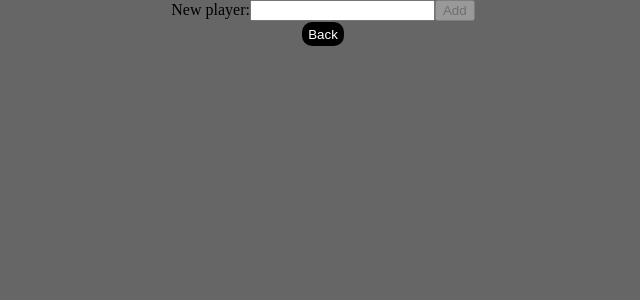
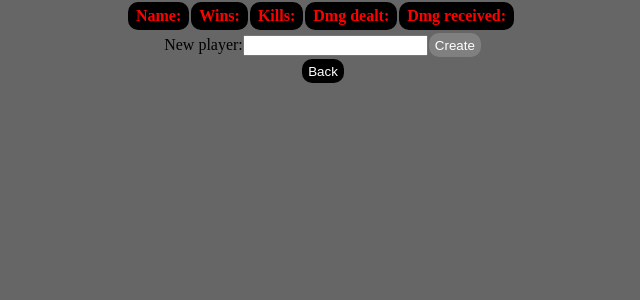
Before and after one commit to kotliluk/KAJ-Tanks, a React (Create React App) app in the folder kaj-tanks/: page / in a window 1280 px wide. Shown: the top 300 px of the page, without its empty margins (317-957 px from the left). Built offline with nearby package versions, Linux system fonts and the light colour scheme.

Commit message:
Add player stats table.

```diff
--- /dev/null
+++ b/kaj-tanks/src/components/other/playerTable.tsx
@@ -0,0 +1,49 @@
+import React from "react";
+import {PlayerStats, winRatio} from "../../player/playerStats";
+
+interface PlayerTableProps {
+  // players to be displayed
+  players: PlayerStats[],
+  // when true, shows Wins column with "ratio% (wins/games)"
+  showWins: boolean,
+  // when true, shows a column with delete buttons
+  showDelete: boolean,
+  // handler of deleting a player, receives his id
+  onDelete?: (id: number) => void
+}
+
+/**
+ * Displays player stats in a table.
+ */
+export class PlayerTable extends React.Component<PlayerTableProps, any> {
+  render() {
+    const handleDelete = this.props.onDelete ? this.props.onDelete : () => {};
+
+    return (
+      <table>
+        <thead>
+          <tr>
+            <th>Name:</th>
+            {this.props.showWins && <th>Wins:</th>}
+            <th>Kills:</th>
+            <th>Dmg dealt:</th>
+            <th>Dmg received:</th>
+            {this.props.showDelete && <th/>}
+          </tr>
+        </thead>
+        <tbody>
+        {this.props.players.map(p => (
+          <tr key={p.id}>
+            <td>{p.name}</td>
+            {this.props.showWins && <td>{Math.floor(winRatio(p) * 100)}% ({p.wins}/{p.wins + p.loses})</td>}
+            <td>{p.kills}</td>
+            <td>{p.dmgDealt}</td>
+            <td>{p.dmgReceived}</td>
+            {this.props.showDelete && <td><button onClick={() => handleDelete(p.id)} className="menu-button">Delete</button></td>}
+          </tr>)
+        )}
+        </tbody>
+      </table>
+    );
+  }
+}
--- a/kaj-tanks/src/components/other/statsPage.css
+++ b/kaj-tanks/src/components/other/statsPage.css
@@ -5,43 +5,29 @@
   align-items: center;
 }
 
-.stats-page.modal-visible {
-  filter: blur(3px);
-  transition: filter 0.5s ease;
+/* TABLE */
+
+.stats-page table {
+  /*border-spacing: 0;*/
+  table-layout: auto;
+  text-align: center;
 }
 
-body.modal-visible {
-  overflow: hidden;
+.stats-page table th:not(:last-child) {
+  padding: 2px 8px;
+  height: 24px;
+  border-radius: 10px;
+
+  background-color: black;
+  color: red;
 }
 
-.modal {
-  position: fixed;
-  top: 0;
-  left: 0;
-  width: 100%;
-  height: 100%;
-  visibility: hidden;
+.stats-page table td:not(:last-child) {
+  padding: 2px 8px;
+  height: 24px;
+  border-radius: 10px;
 
-  display: flex;
-  justify-content: center;
-  align-items: center;
-  overflow: hidden;
+  font-weight: bold;
+  background-color: #222222;
+  color: white;
 }
-
-.stats-page.modal-visible .modal {
-  visibility: visible;
-}
-
-.modal-content {
-  max-width: 500px;
-  max-height: 300px;
-  background-color: white;
-  padding: 10px;
-  border-radius: 20px;
-  border: 2px solid black;
-  transform: scale(0);
-  transition: transform 0.5s ease-in-out;
-}
-.stats-page.modal-visible .modal-content {
-  transform: scale(1);
-}
--- a/kaj-tanks/src/components/other/statsPage.tsx
+++ b/kaj-tanks/src/components/other/statsPage.tsx
@@ -1,8 +1,8 @@
-import * as React from "react";
+import React, {ChangeEvent} from "react";
 import { PlayerStorage } from "../../player/playerStorage";
-import { PlayerStats } from "../../player/playerStats";
+import {PlayerStats, sortPlayers} from "../../player/playerStats";
 import "./statsPage.css";
-import {ChangeEvent} from "react";
+import {PlayerTable} from "./playerTable";
 
 interface StatsPageProps {
   // returns to the previous page
@@ -12,7 +12,6 @@ interface StatsPageProps {
 interface StatsPageState {
   players: PlayerStats[];
   newPlayerName: string;
-  isShowingDialog: boolean;
 }
 
 /**
@@ -21,19 +20,13 @@ interface StatsPageState {
 export default class StatsPage extends React.Component<
   StatsPageProps,
   StatsPageState
-> {
-
-  private readonly sectionRef: React.RefObject<HTMLDivElement>;
-
+  > {
   constructor(props: StatsPageProps) {
     super(props);
     this.state = {
-      players: PlayerStorage.getStoredPlayers(),
-      newPlayerName: "",
-      isShowingDialog: false
+      players: sortPlayers(PlayerStorage.getStoredPlayers()),
+      newPlayerName: ""
     };
-
-    this.sectionRef = React.createRef<HTMLDivElement>();
   }
 
   /**
@@ -67,17 +60,14 @@ export default class StatsPage extends React.Component<
       this.state.newPlayerName === "" ||
       this.state.players.some(p => p.name === this.state.newPlayerName);
     return (
-      <div className="stats-page" ref={this.sectionRef}>
-        {this.state.players.map(p => {
-          return (
-            <div key={p.id}>
-              {`(${p.id}) ${p.name}: ${p.wins} wins, ${p.loses} loses`}
-              <button onClick={() => this.handleDeletePlayer(p.id)} className="menu-button">
-                Delete
-              </button>
-            </div>
-          );
-        })}
+      <div className="stats-page">
+        <PlayerTable
+          players={this.state.players}
+          showWins={true}
+          showDelete={true}
+          onDelete={this.handleDeletePlayer}
+        />
+
         <form>
           <label htmlFor={"new-player-input"}>New player:</label>
           <input
@@ -86,10 +76,9 @@ export default class StatsPage extends React.Component<
             value={this.state.newPlayerName}
             onChange={this.handleNewPlayerNameChange}
           />
-          <button onClick={this.handleAddNewPlayer} disabled={disabled}>
-            Add
-          </button>
+          <button onClick={this.handleAddNewPlayer} className="menu-button" disabled={disabled}>Create</button>
         </form>
+
         <button onClick={this.props.onBack} className="menu-button">Back</button>
       </div>
     );
--- a/kaj-tanks/src/index.css
+++ b/kaj-tanks/src/index.css
@@ -22,4 +22,5 @@ body {
 
 .menu-button:disabled {
   background-color: grey;
+  cursor: default;
 }
--- a/kaj-tanks/src/player/playerStats.ts
+++ b/kaj-tanks/src/player/playerStats.ts
@@ -32,3 +32,29 @@ export function newEmptyPlayer(
     kills: 0
   };
 }
+
+/**
+ * Return player win ratio as number from <0, 1>.
+ */
+export function winRatio(player: PlayerStats): number {
+  const games = player.wins + player.loses;
+  return games === 0 ? 0 : player.wins / games;
+}
+
+/**
+ * Sort players according to their stats.
+ */
+export function sortPlayers(players: PlayerStats[]): PlayerStats[] {
+  players.sort((a, b) => {
+    const aRatio = winRatio(a);
+    const bRatio = winRatio(b);
+    if (aRatio > bRatio) {
+      return -1;
+    }
+    if (aRatio < bRatio) {
+      return 1;
+    }
+    return (b.kills * 10 + b.dmgDealt - b.dmgReceived) - (a.kills * 10 + a.dmgDealt - a.dmgReceived);
+  });
+  return players;
+}
```
Also changed, not shown: kaj-tanks/src/components/other/createNewPlayerDialog.tsx (deleted, +0 -22 lines), kaj-tanks/src/components/other/createNewPlayerDialog.css (deleted).
